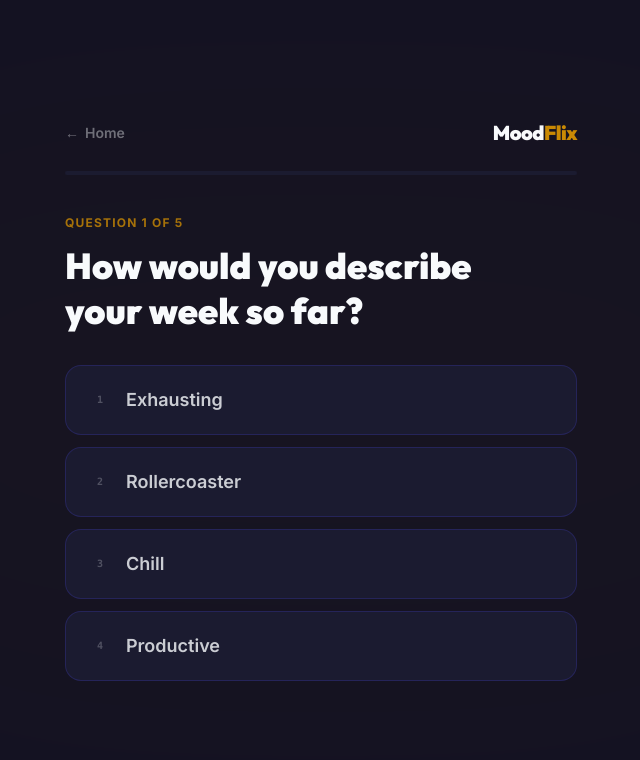
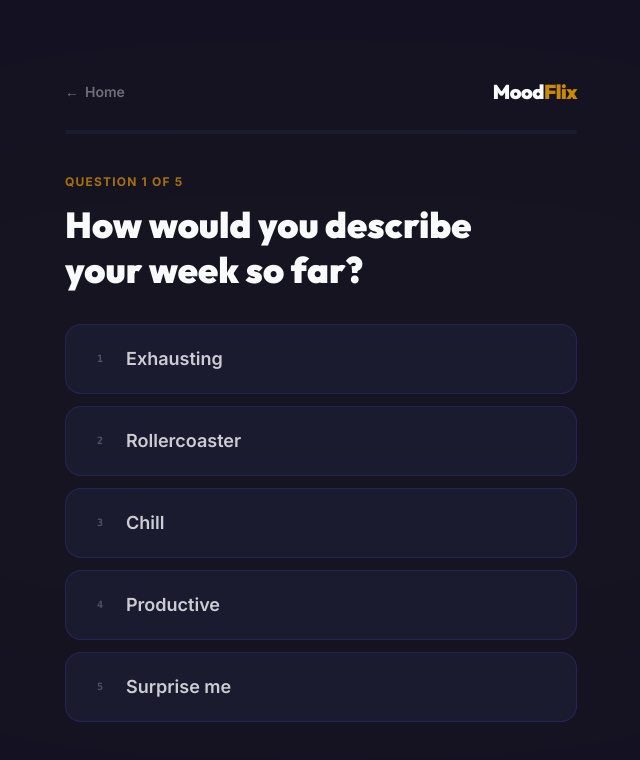
Before and after one commit to sYanXO/movieflix, a Next.js app in the folder frontend/: page /quiz in a window 1280 px wide. Shown: the top 760 px of the page, without its empty margins (319-959 px from the left). Built offline with nearby package versions, Linux system fonts and the light colour scheme; no server answers.

Commit message:
fix(quiz): add 'Surprise me' option to Q1 to re-enable the fast path

```diff
--- a/frontend/app/quiz/page.tsx
+++ b/frontend/app/quiz/page.tsx
@@ -246,7 +246,7 @@ function QuizInner() {
       try {
         const starter: QuestionResponse = {
           question: "How would you describe your week so far?",
-          options: ["Exhausting", "Rollercoaster", "Chill", "Productive"],
+          options: ["Exhausting", "Rollercoaster", "Chill", "Productive", "Surprise me"],
           is_final: false
         };
         dispatch({ type: 'INIT_SUCCESS', payload: { currentQ: starter } });
@@ -338,7 +338,7 @@ function QuizInner() {
   const startPersonB = () => {
     const starter: QuestionResponse = {
       question: "How would you describe your week so far?",
-      options: ["Exhausting", "Rollercoaster", "Chill", "Productive"],
+      options: ["Exhausting", "Rollercoaster", "Chill", "Productive", "Surprise me"],
       is_final: false
     };
     dispatch({ type: 'START_PERSON_B', payload: { currentQ: starter } });
```
